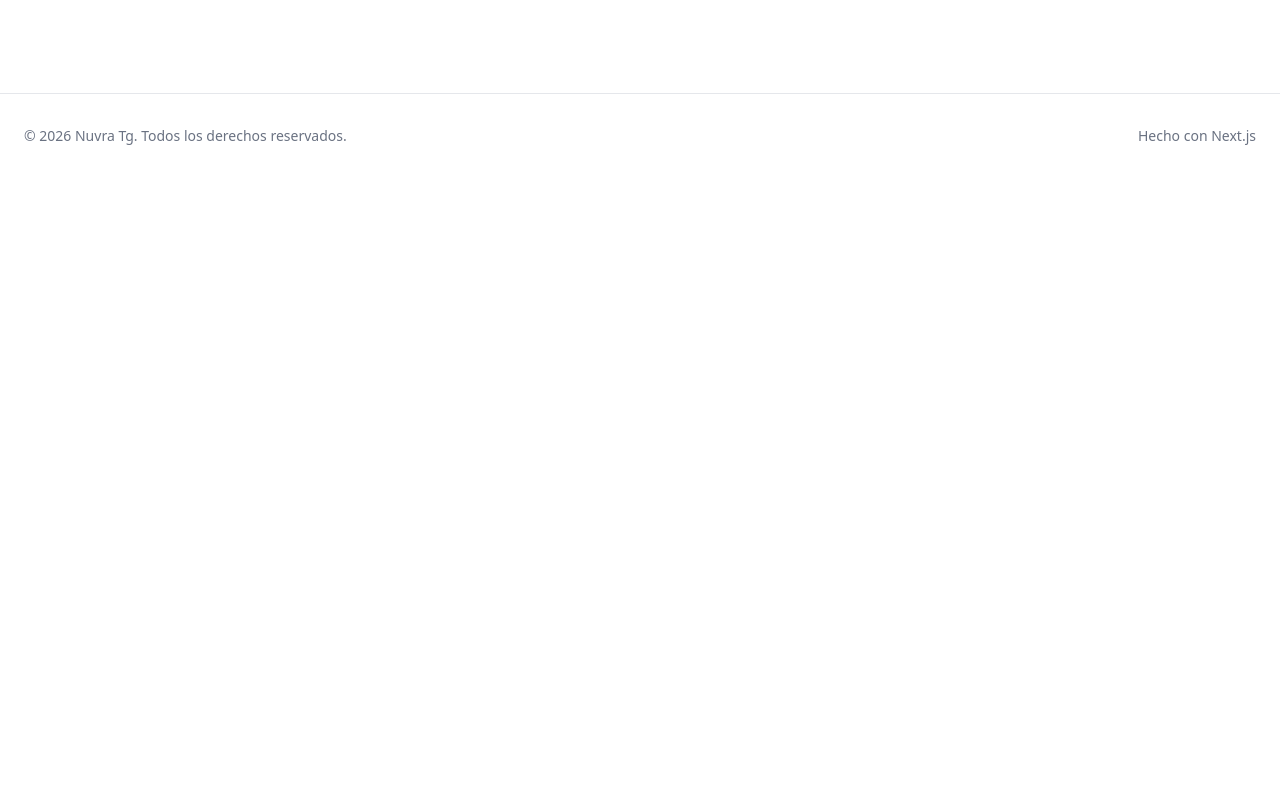
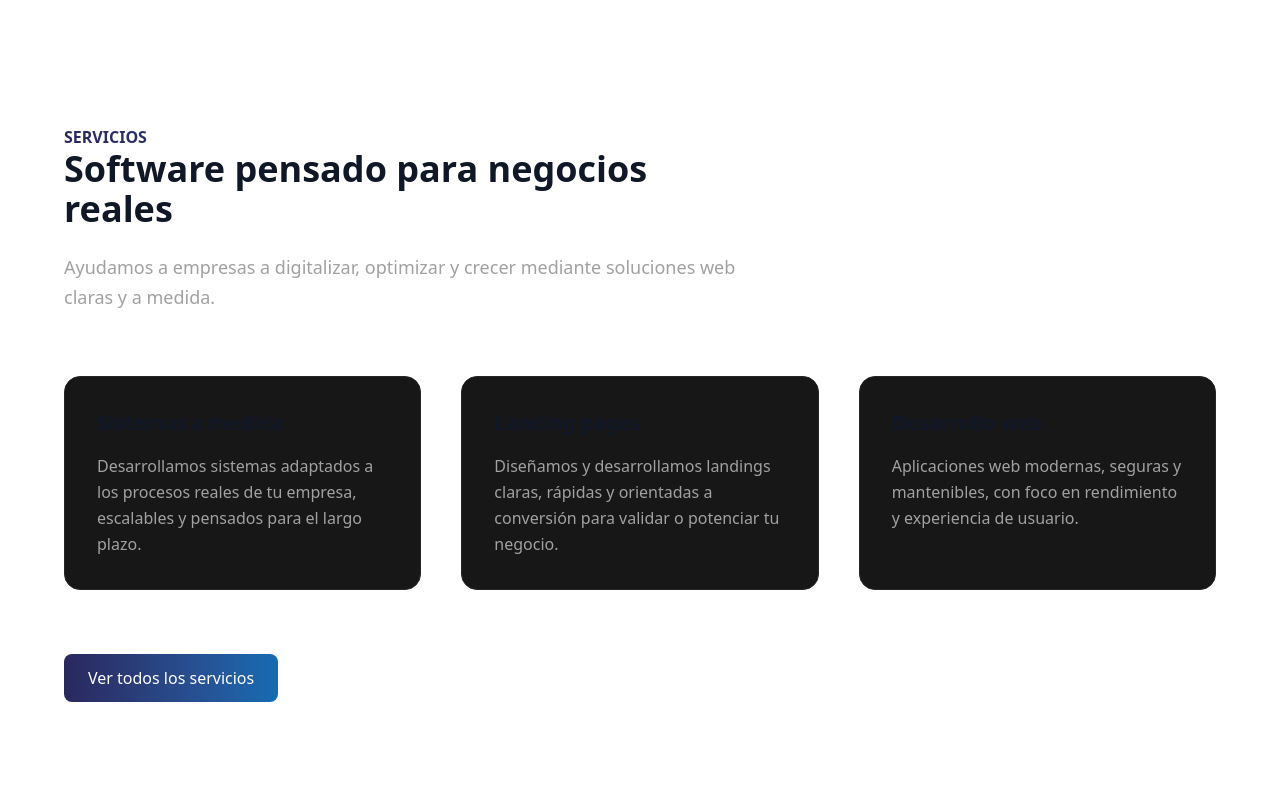
Before and after one commit to Nuvra-Technologies/nuvra-landing, a Next.js app: page / in a window 1280 px wide. Shown: the part 2540-3340 px from the top of the page. Before the commit the page ends 2718 px from the top, so only its background shows below. Built offline with nearby package versions, Linux system fonts and the light colour scheme.

Commit message:
Added services page and preview

```diff
--- a/src/app/page.tsx
+++ b/src/app/page.tsx
@@ -2,6 +2,7 @@ import { Metadata } from "next";
 import Hero from "@/sections/home/Hero";
 import QuienesSomosPreview from "@/sections/home/QuienesSomosPreview";
 import EquipoPreview from "@/sections/home/EquipoPreview";
+import ServiciosPreview from "@/sections/home/ServiciosPreview";
 
 export const metadata: Metadata = {
   title: "Inicio | Nuvra Technologies",
@@ -15,6 +16,7 @@ export default function HomePage() {
       <Hero />
       <QuienesSomosPreview />
       <EquipoPreview />
+      <ServiciosPreview />
     </>
   );
 }
--- a/src/app/servicios/[slug]/page.tsx
+++ /dev/null
@@ -1,23 +0,0 @@
-import { createMetadata } from "@/lib/seo";
-
-type Props = {
-    params: { slug: string };
-};
-
-export function generateMetadata({ params }: Props) {
-    const name = params.slug.replace(/-/g, " ");
-
-    return createMetadata({
-        title: `${name} | Servicios | Nuvra`,
-        description: `Servicio de ${name} desarrollado por Nuvra.`,
-        path: `/servicios/${params.slug}`,
-    });
-}
-
-export default function ServicioDetallePage({ params }: Props) {
-    return (
-        <section>
-            {/* Servicio: {params.slug} */}
-        </section>
-    );
-}
--- a/src/app/servicios/page.tsx
+++ b/src/app/servicios/page.tsx
@@ -1,16 +1,13 @@
 import { createMetadata } from "@/lib/seo";
+import ServiciosContent from "@/sections/servicios/ServiciosContent";
 
 export const metadata = createMetadata({
-    title: "Servicios | Nuvra",
-    description:
-        "Conocé todos los servicios que ofrecemos: desarrollo web, software a medida y soluciones digitales.",
-    path: "/servicios"
+  title: "Servicios | Nuvra",
+  description:
+    "Desarrollamos sistemas a medida, landing pages y soluciones web pensadas para acompañar el crecimiento de tu negocio.",
+  path: "/servicios",
 });
 
 export default function ServiciosPage() {
-    return (
-        <section>
-            {/* Listado de servicios */}
-        </section>
-    );
+  return <ServiciosContent />;
 }
--- a/src/components/layout/Footer.tsx
+++ b/src/components/layout/Footer.tsx
@@ -2,7 +2,9 @@ export default function Footer() {
   return (
     <footer className="border-t border-gray-200 py-8 mt-24">
       <div className="max-w-7xl mx-auto px-6 text-sm text-gray-500 flex flex-col md:flex-row justify-between gap-4">
-                <p>© {new Date().getFullYear()} Nuvra Tg. Todos los derechos reservados.</p>
+        <p>
+          © {new Date().getFullYear()} Nuvra Tg. Todos los derechos reservados.
+        </p>
         <p>Hecho con Next.js</p>
       </div>
     </footer>
--- a/src/components/layout/Navbar.tsx
+++ b/src/components/layout/Navbar.tsx
@@ -26,7 +26,7 @@ export default function Navbar() {
           <Link href="/equipo" className="hover:text-gray-600">
             Equipo
           </Link>
-                    <Link href="#services" className="hover:text-gray-600">
+          <Link href="/servicios" className="hover:text-gray-600">
             Servicios
           </Link>
           <Link href="#contact" className="hover:text-gray-600">
--- /dev/null
+++ b/src/sections/home/ServiciosPreview.tsx
@@ -0,0 +1,76 @@
+import FadeIn from "@/components/motion/FadeIn";
+import Link from "next/link";
+
+const services = [
+  {
+    title: "Sistemas a medida",
+    description:
+      "Desarrollamos sistemas adaptados a los procesos reales de tu empresa, escalables y pensados para el largo plazo.",
+  },
+  {
+    title: "Landing pages",
+    description:
+      "Diseñamos y desarrollamos landings claras, rápidas y orientadas a conversión para validar o potenciar tu negocio.",
+  },
+  {
+    title: "Desarrollo web",
+    description:
+      "Aplicaciones web modernas, seguras y mantenibles, con foco en rendimiento y experiencia de usuario.",
+  },
+];
+
+export default function ServiciosPreview() {
+  return (
+    <section className="relative py-32">
+      <div className="container mx-auto px-6 lg:px-0 max-w-6xl flex flex-col gap-16">
+        {/* Header */}
+        <div className="max-w-2xl">
+          <FadeIn>
+            <h3 className="font-semibold bg-gradient-to-r from-[#29285e] to-[#156bb3] bg-clip-text text-transparent">
+              SERVICIOS
+            </h3>
+          </FadeIn>
+
+          <FadeIn delay={0.1}>
+            <h2 className="text-3xl md:text-4xl font-semibold">
+              Software pensado para negocios reales
+            </h2>
+          </FadeIn>
+
+          <FadeIn delay={0.2}>
+            <p className="mt-6 text-neutral-400 text-lg leading-relaxed">
+              Ayudamos a empresas a digitalizar, optimizar y crecer mediante
+              soluciones web claras y a medida.
+            </p>
+          </FadeIn>
+        </div>
+
+        {/* Services grid */}
+        <div className="grid grid-cols-1 md:grid-cols-3 gap-10">
+          {services.map((service, i) => (
+            <FadeIn key={service.title} delay={i * 0.1}>
+              <div className="rounded-2xl border border-neutral-800 bg-neutral-900 p-8 h-full">
+                <h3 className="text-xl font-semibold">{service.title}</h3>
+                <p className="mt-4 text-neutral-400 leading-relaxed">
+                  {service.description}
+                </p>
+              </div>
+            </FadeIn>
+          ))}
+        </div>
+
+        {/* CTA */}
+        <FadeIn delay={0.3}>
+          <div>
+            <Link
+              href="/servicios"
+              className="inline-block rounded-lg bg-gradient-to-r from-[#29285e] to-[#156bb3] px-6 py-3 text-white font-medium"
+            >
+              Ver todos los servicios
+            </Link>
+          </div>
+        </FadeIn>
+      </div>
+    </section>
+  );
+}
--- /dev/null
+++ b/src/sections/servicios/ServiciosContent.tsx
@@ -0,0 +1,63 @@
+import FadeIn from "@/components/motion/FadeIn";
+
+export default function ServiciosContent() {
+  return (
+    <section className="py-28">
+      <div className="container mx-auto px-6 lg:px-0 max-w-5xl flex flex-col gap-24">
+        {/* Hero */}
+        <div className="max-w-2xl">
+          <FadeIn>
+            <h1 className="text-4xl md:text-5xl font-semibold">
+              Nuestros servicios
+            </h1>
+          </FadeIn>
+
+          <FadeIn delay={0.1}>
+            <p className="mt-6 text-neutral-400 text-lg leading-relaxed">
+              Desarrollamos soluciones digitales pensadas para acompañar el
+              crecimiento de tu negocio, combinando criterio técnico, diseño y
+              entendimiento del negocio.
+            </p>
+          </FadeIn>
+        </div>
+
+        {/* Servicios */}
+        <div className="flex flex-col gap-20">
+          <FadeIn>
+            <div>
+              <h2 className="text-2xl font-semibold">Sistemas a medida</h2>
+              <p className="mt-4 text-neutral-300 leading-relaxed max-w-3xl">
+                Analizamos tus procesos y desarrollamos sistemas que se adapten
+                a la forma real en la que trabaja tu empresa. Soluciones
+                escalables, seguras y mantenibles, pensadas para crecer con tu
+                negocio.
+              </p>
+            </div>
+          </FadeIn>
+
+          <FadeIn delay={0.1}>
+            <div>
+              <h2 className="text-2xl font-semibold">Landing pages</h2>
+              <p className="mt-4 text-neutral-300 leading-relaxed max-w-3xl">
+                Diseñamos landing pages claras, rápidas y orientadas a
+                conversión, ideales para presentar servicios, validar ideas o
+                potenciar campañas comerciales.
+              </p>
+            </div>
+          </FadeIn>
+
+          <FadeIn delay={0.2}>
+            <div>
+              <h2 className="text-2xl font-semibold">Desarrollo web</h2>
+              <p className="mt-4 text-neutral-300 leading-relaxed max-w-3xl">
+                Construimos aplicaciones web modernas con tecnologías actuales,
+                priorizando rendimiento, experiencia de usuario y mantenibilidad
+                a largo plazo.
+              </p>
+            </div>
+          </FadeIn>
+        </div>
+      </div>
+    </section>
+  );
+}
```
Lines whose indentation alone changed are shown as unchanged.
